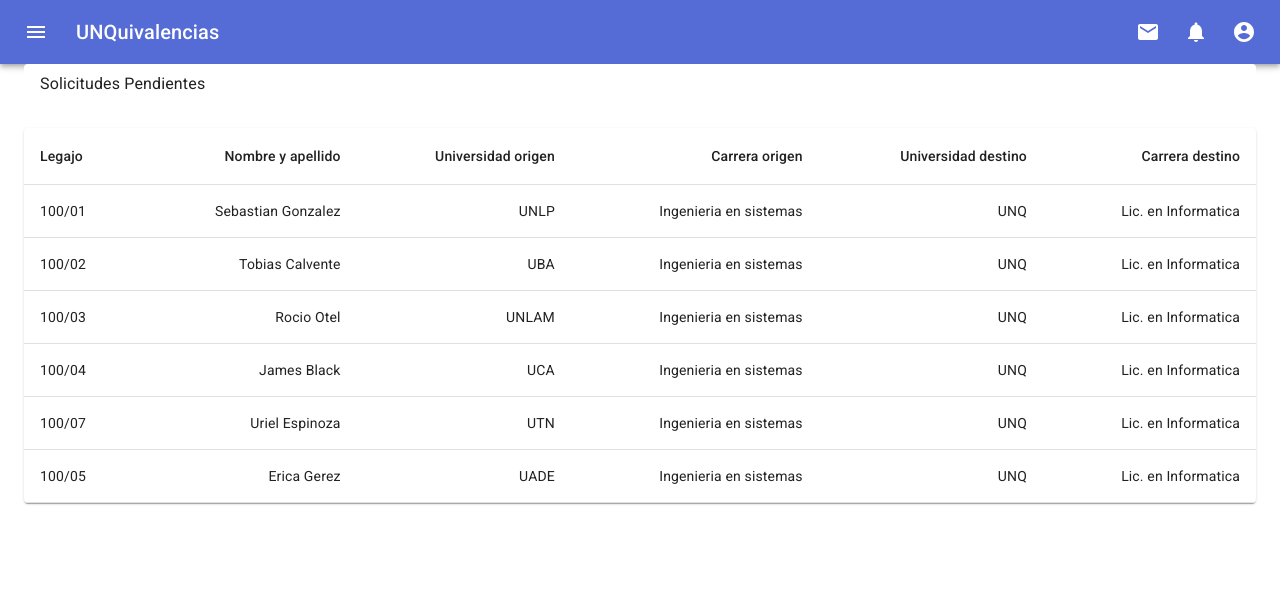
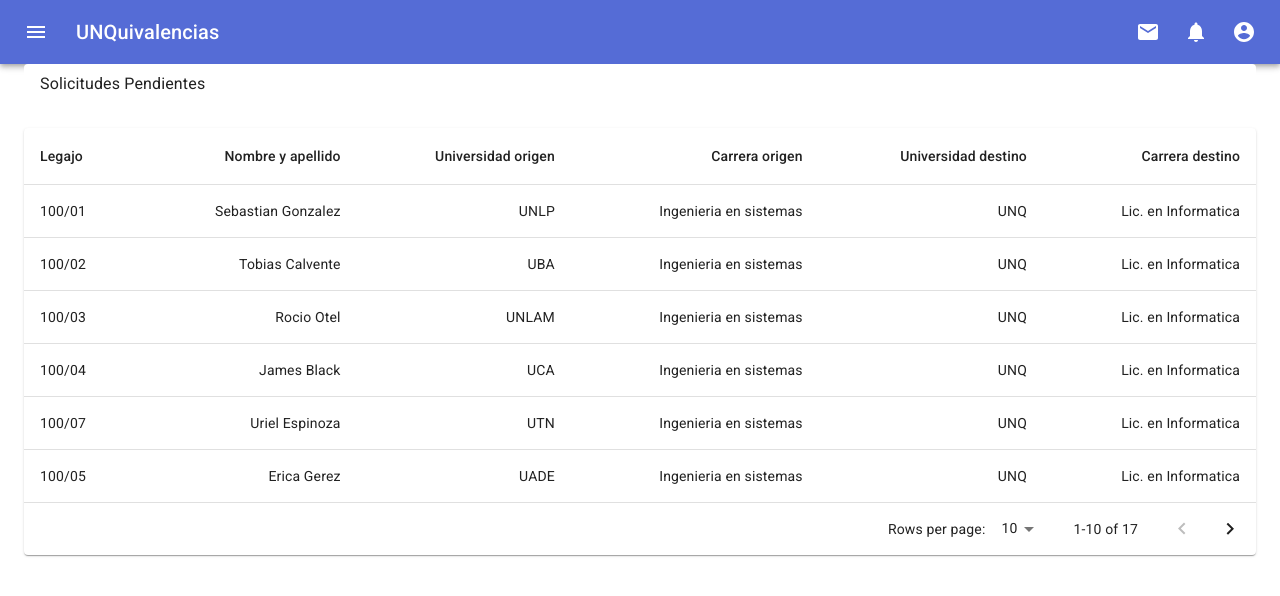
Before and after one commit to unquivalencias/unquivalencias-web-client, a Next.js app: page /requests in a window 1280 px wide. Shown: the top 596 px of the page. Built offline with nearby package versions, Linux system fonts and the light colour scheme.

Commit message:
Add paginationn to tables

```diff
--- a/components/Requests/RequestList.jsx
+++ b/components/Requests/RequestList.jsx
@@ -7,6 +7,7 @@ import TableHead from '@material-ui/core/TableHead';
 import TableRow from '@material-ui/core/TableRow';
 import Paper from '@material-ui/core/Paper';
 import Link from 'next/link'
+import TablePagination from '@material-ui/core/TablePagination';
 
 const useStyles = makeStyles(theme => ({
     root: {
@@ -65,6 +66,13 @@ export default function SimpleTable() {
                     ))}
                 </TableBody>
             </Table>
+            <TablePagination
+                rowsPerPageOptions={[5, 10, 25]}
+                component="div"
+                count={17}
+                rowsPerPage={10}
+                page={0}
+            />
         </Paper>
     );
 }
```
Also changed, not shown: components/RequestDetail/SubjectList.jsx (+8 -0 lines).
